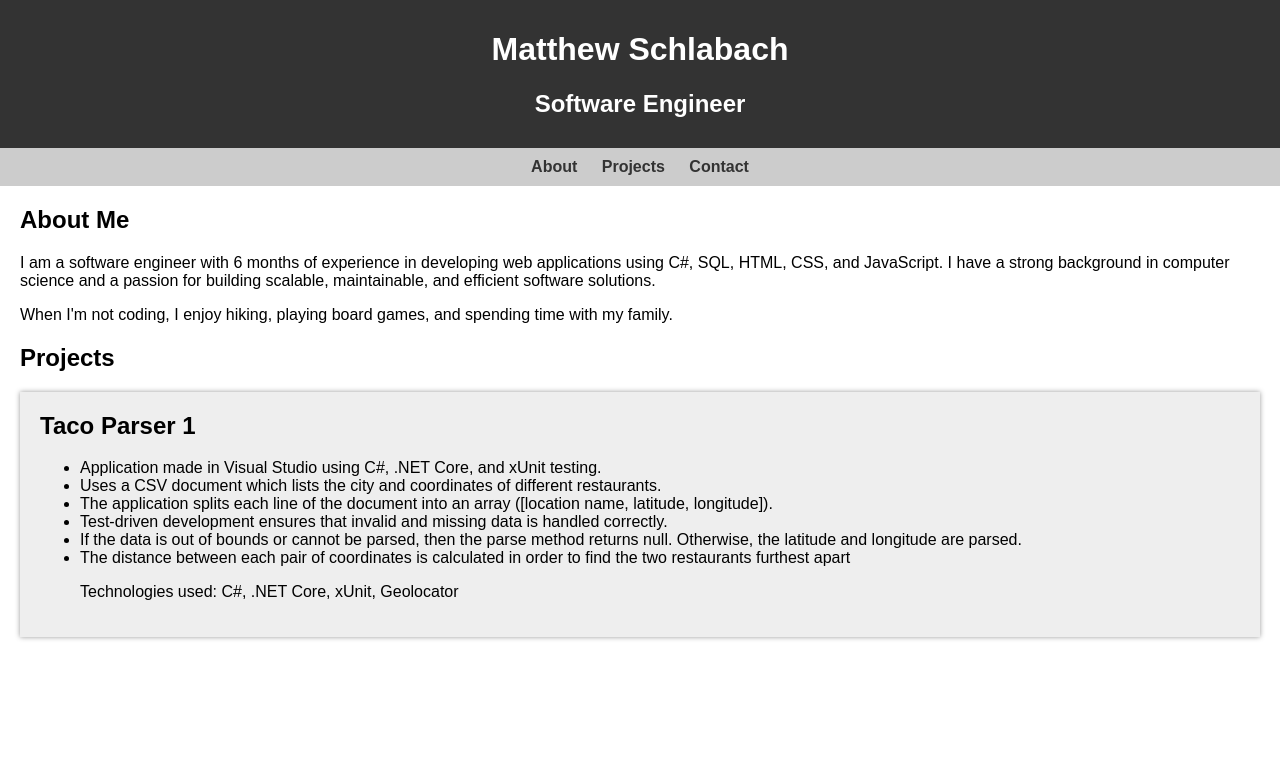
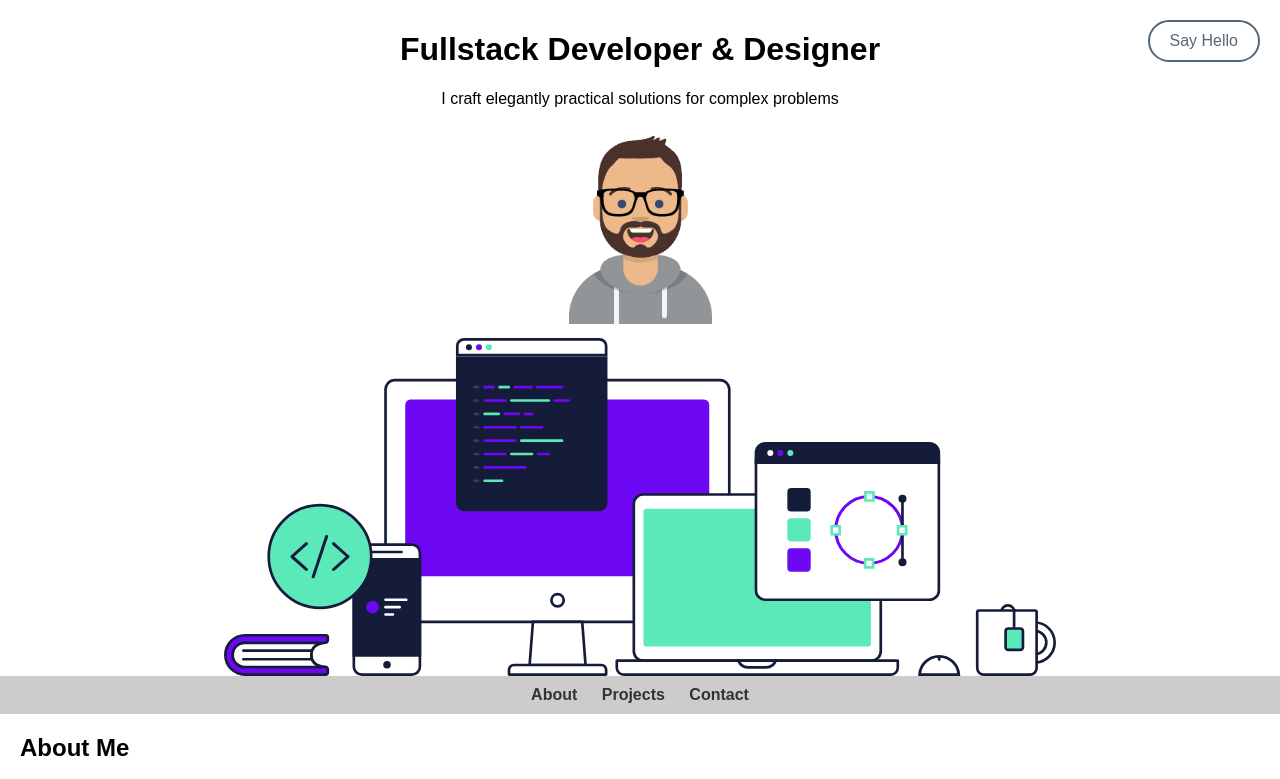
Before and after one commit to Schlabach/Schlabach.github.io, a plain HTML site: page index.html in a window 1280 px wide. Shown: the top 779 px of the page. Drawn offline with Linux system fonts and the light colour scheme.

Commit message:
Update index.html

```diff
--- a/index.html
+++ b/index.html
@@ -1,6 +1,38 @@
 <!DOCTYPE html>
 <html>
-  <head>
+<head><meta http-equiv="cache-control" content="no-cache"><meta http-equiv="Pragma" content="no-cache"><meta http-equiv="Expires" content="-1"><style type="text/css">.lw { font-size: 60px; }
+.image-container {
+  text-align: center; /* Center the child content horizontally */
+}
+
+.images {
+  width: 75%;
+  height: auto;
+  margin-left: auto;
+  margin-right: auto;
+  display: block; /* Ensures the image is a block element to center properly */
+}
+.navbar {
+  display: inline-block;
+  padding: 10px 20px;
+  text-decoration: none;
+  border: 2px solid 	#536878; /* Define the initial border style */
+  border-radius: 25px; /* Add rounded corners */
+  color: 	#536878;
+  transition: background-color 0.3s, color 0.3s; /* Add a smooth transition effect */
+    /* Position the button on the right side */
+  position: fixed;
+  top: 20px; /* Adjust the top position if needed */
+  right: 20px; /* Adjust the right position to your desired distance from the right edge */
+}
+
+/* Define the hover styles for the button */
+.navbar:hover {
+  background-color: 	#536878; /* Change the background color on hover */
+  color: #fff; /* Change the text color on hover */
+}</style>
+
+
     <title>Matthew Schlabach - Software Engineer</title>
     <meta charset="UTF-8">
     <meta name="viewport" content="width=device-width, initial-scale=1.0">
@@ -12,8 +44,8 @@
       }
 
       header {
-        background-color: #333;
-        color: #fff;
+        background-color: #fff;
+        color: #0000000;
         padding: 10px;
         text-align: center;
       }
@@ -86,10 +118,22 @@
     </style>
   </head>
   <body>
-    <header>
-      <h1>Matthew Schlabach</h1>
-      <h2>Software Engineer</h2>
-    </header>
+    <div>
+        <a class="navbar" href="/contact">Say Hello</a>
+    </div>
+    <div>
+        <header>
+        <h1>Fullstack Developer &amp; Designer</h1>
+        <p>I craft elegantly practical solutions for complex problems</p>
+        <img class="avatar" src="https://github.com/Schlabach/Schlabach.github.io/blob/main/matt-avatar.png?raw=true" style="width:15%;
+                    height:auto;">
+        </header>
+    </div>
+    <div class="image-container">
+        <img class="images" src="https://raw.githubusercontent.com/Schlabach/Schlabach.github.io/ca0df10f273965b873de25002ba0e12587feec4f/computer.svg" style="width:65%;
+                    height:auto;
+                    margin: 0 auto">
+    </div>
     <nav>
       <a href="#about">About</a>
       <a href="#projects">Projects</a>
@@ -108,12 +152,12 @@
           <div class="project-details">
             <h2>Taco Parser 1</h2>
             <p>
-            <ul>
+            </p><ul>
               <li>Application made in Visual Studio using C#, .NET Core, and xUnit testing.</li>
               <li>Uses a CSV document which lists the city and coordinates of different restaurants.</li>
               <li>The application splits each line of the document into an array ([location name, latitude, longitude]).</li>
               <li>Test-driven development ensures that invalid and missing data is handled correctly.</li>
               <li>If the data is out of bounds or cannot be parsed, then the parse method returns null. Otherwise, the latitude and longitude are parsed.</li>
               <li>The distance between each pair of coordinates is calculated in order to find the two restaurants furthest apart</li>
-            </p>
-            <p>Technologies used: C#, .NET Core, xUnit, Geolocator</p>
+            <p></p>
+            <p>Technologies used: C#, .NET Core, xUnit, Geolocator</p><script>// Write JavaScript here</script></ul></div></div></section></main></body>
```
